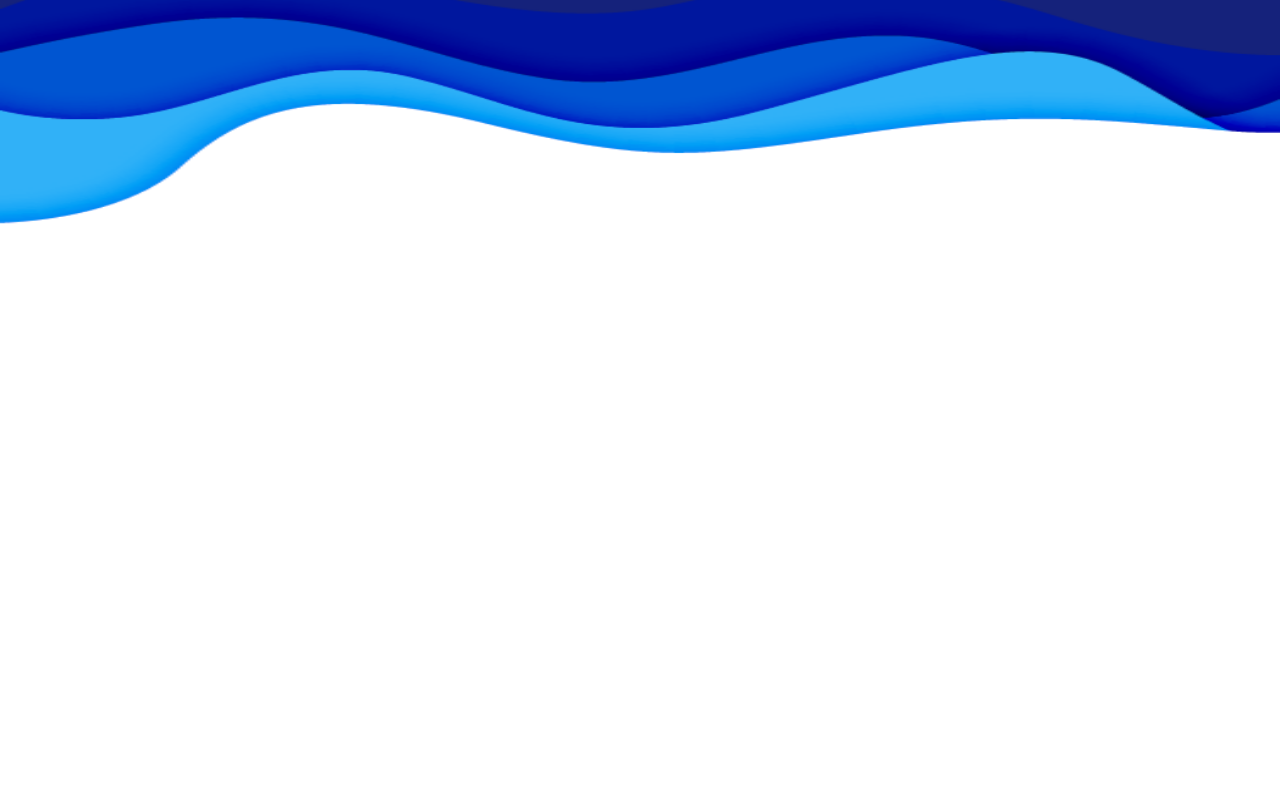
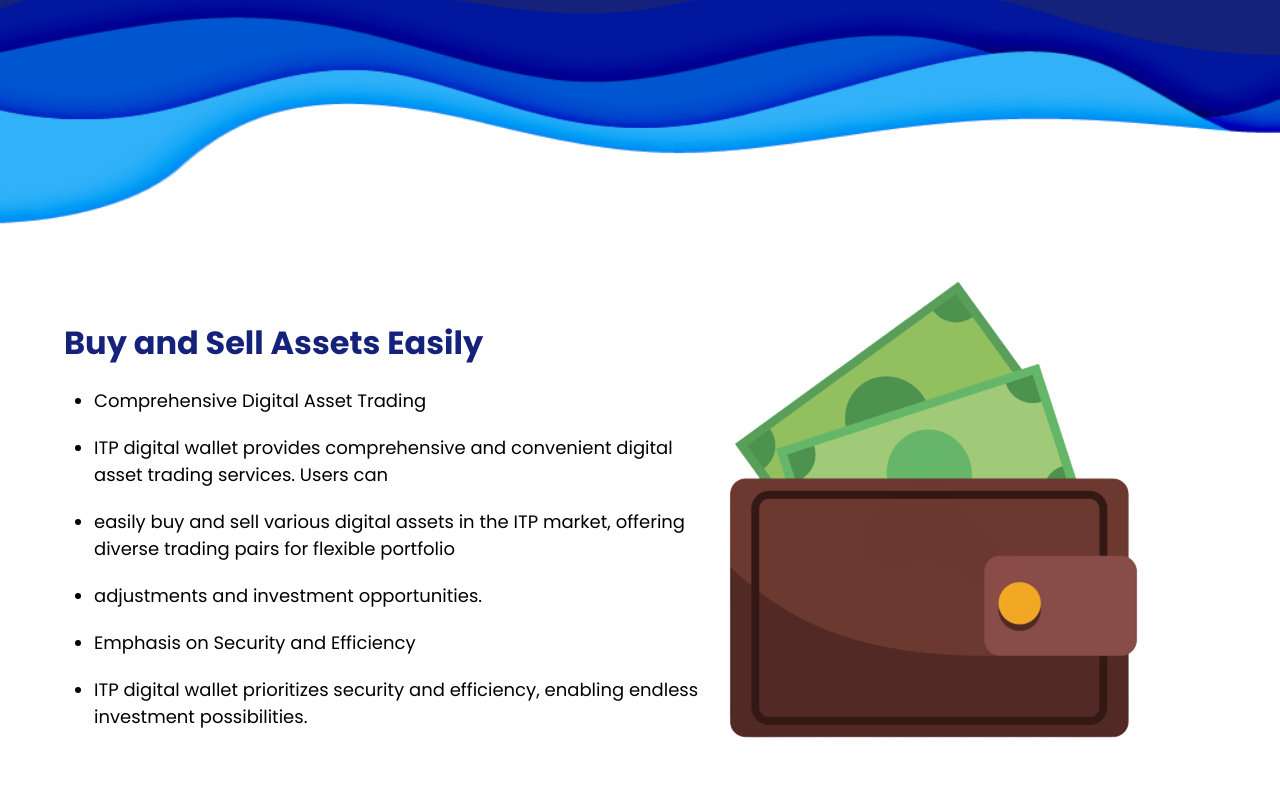
Before and after one commit to LucasdaSilvaOliveira/clone-itp, a plain HTML site: page index.html in a window 1280 px wide. Shown: the part 2353-3152 px from the top of the page. Before the commit the page ends 2622 px from the top, so only its background shows below. Drawn offline with Linux system fonts and the light colour scheme; a web font is replaced by a local one.

Commit message:
feat: adicionando div wallet

```diff
--- a/assets/css/style.css
+++ b/assets/css/style.css
@@ -160,3 +160,27 @@
     width: 100%;
     height: 400px;
 }
+
+/* DIV WALLET */
+
+#div-wallet {
+    display: flex;
+    justify-content: center;
+    align-items: center;
+}
+
+#wallet-content {
+    width: 50%;
+}
+
+#wallet-content h1 {
+    color: #15227B;
+    font-size: 32px;
+    margin-bottom: 20px;
+}
+
+#wallet-content li {
+    font-size: 18px;
+    margin-left: 30px;
+    margin-bottom: 20px;
+}
--- a/index.html
+++ b/index.html
@@ -89,6 +89,31 @@
         </div>
 
         <img id="bg-gradient" src="assets/imgs/bg-gradient.png" alt="Background gradient">
+
+        <div id="div-wallet">
+            <section id="wallet-content">
+                <h1>Buy and Sell Assets Easily</h1>
+                <ul>
+                    <li>Comprehensive Digital Asset Trading</li>
+
+                    <li>ITP digital wallet provides comprehensive and convenient digital asset trading services. Users
+                        can</li>
+
+                    <li>easily buy and sell various digital assets in the ITP market, offering diverse trading pairs for
+                        flexible portfolio</li>
+
+                    <li>adjustments and investment opportunities.</li>
+
+                    <li>Emphasis on Security and Efficiency</li>
+
+                    <li>ITP digital wallet prioritizes security and efficiency, enabling endless investment
+                        possibilities.</li>
+                </ul>
+            </section>
+            <div>
+                <img src="assets/imgs/wallet.png" alt="Imagem de carteira">
+            </div>
+        </div>
     </main>
     <footer>
 
```
Also changed, not shown: assets/imgs/wallet.png (added).
